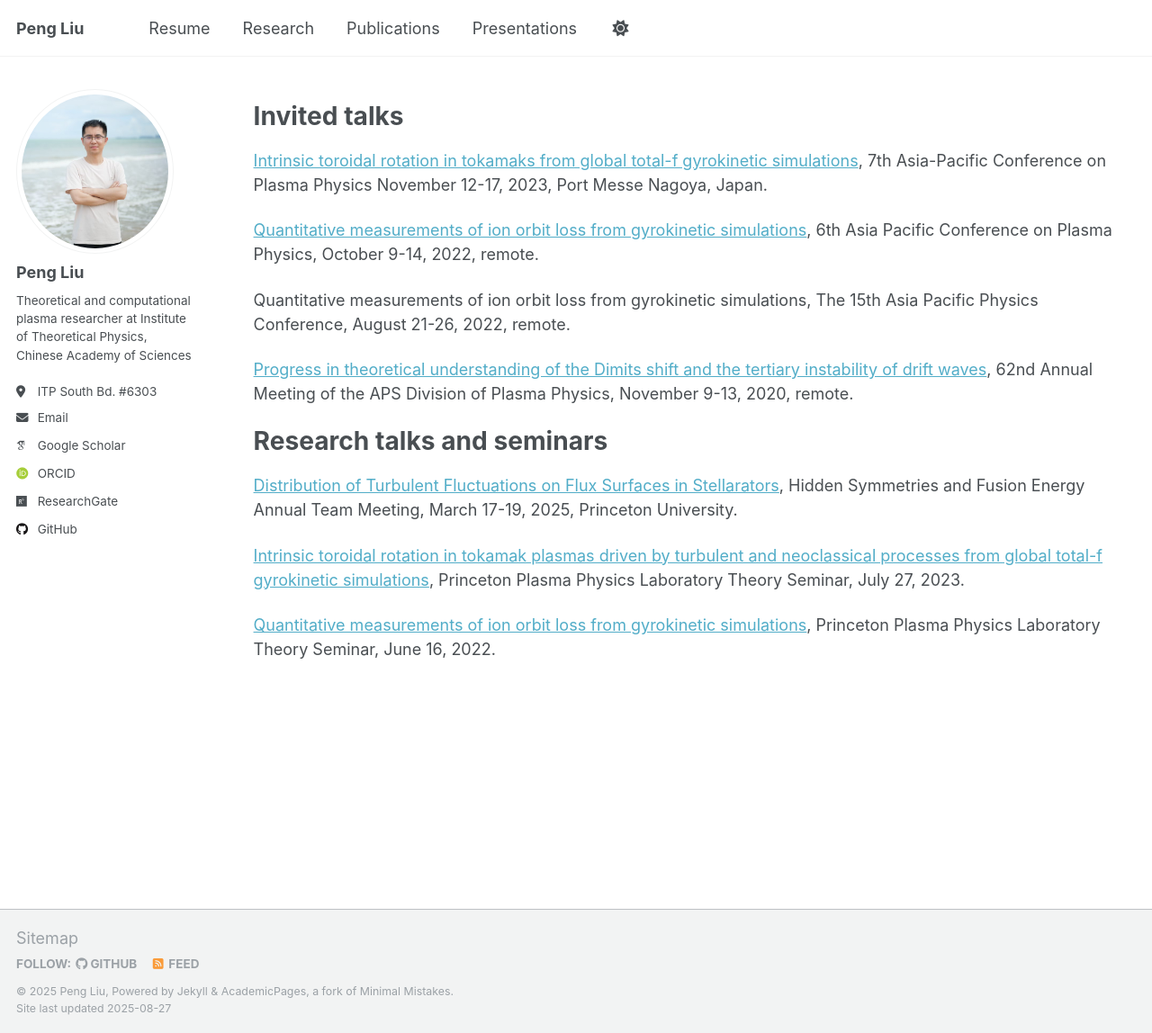
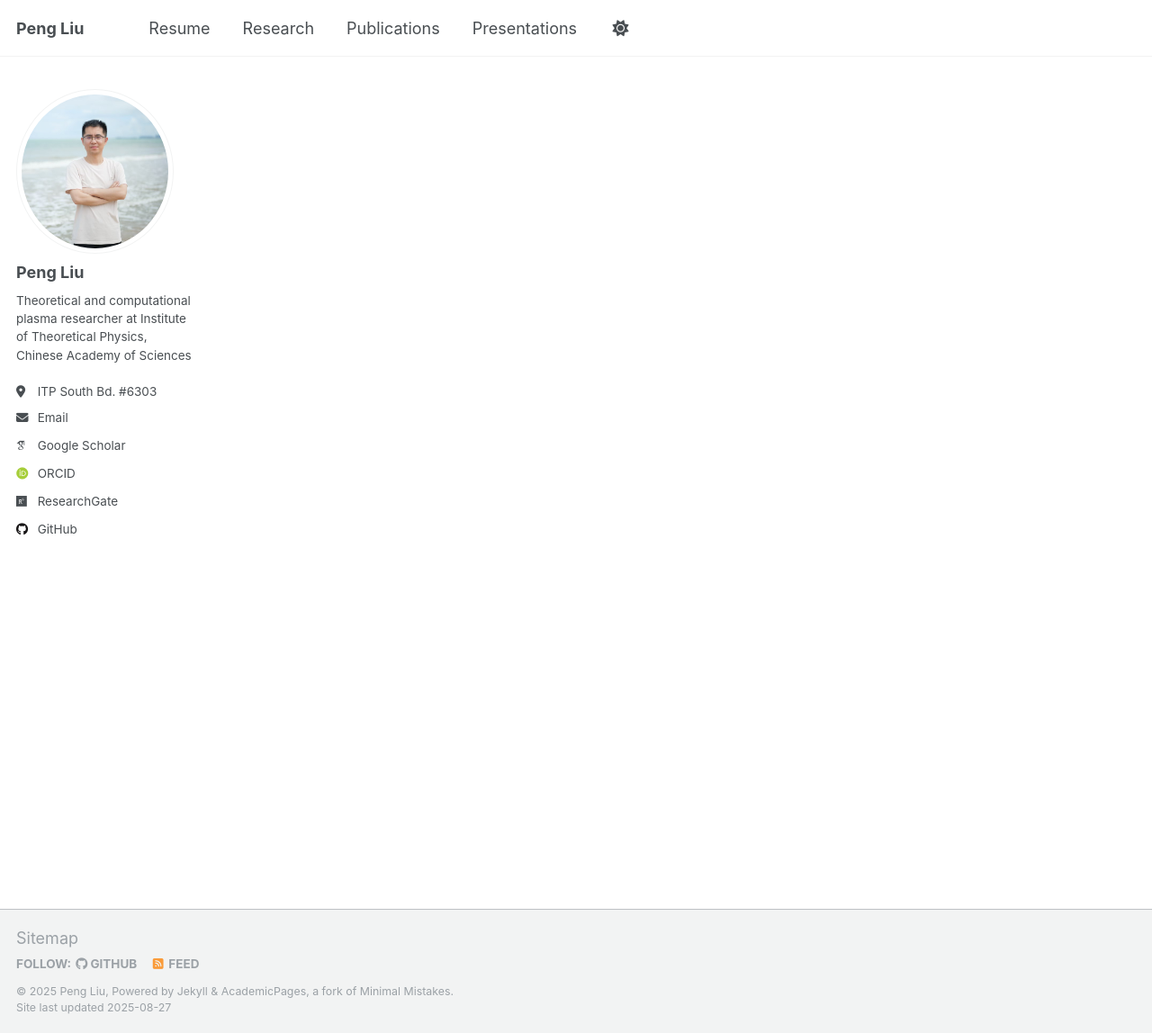
Before and after one commit to pliulfcuigithub/pliulfcuigithub.github.io, a Jekyll site: the page built from _pages/presentations.md, in a window 1280 px wide and 1148 px high. Shown: the whole window at 90% size. Built offline with Jekyll 4.4.1, drawn with Linux system fonts in a browser that asks for light colours; some web fonts are replaced.

Commit message:
Update presentations.md

```diff
--- a/_pages/presentations.md
+++ b/_pages/presentations.md
@@ -1,25 +1,10 @@
 ---
 layout: archive
-permalink: /talks/
+permalink: /Presentations/
 author_profile: true
 ---
 
 {% include base_path %}
 
-Invited talks
-======
-[Intrinsic toroidal rotation in tokamaks from global total-f gyrokinetic simulations](https://www.aappsdpp.org/DPP2023/html/3contents/pdf/5468.pdf), 7th Asia-Pacific Conference on Plasma Physics November 12-17, 2023, Port Messe Nagoya, Japan.
-
-[Quantitative measurements of ion orbit loss from gyrokinetic simulations](https://www.aappsdpp.org/DPP2022/html/3contents/pdf/topical/5279.pdf), 6th Asia Pacific Conference on Plasma Physics, October 9-14, 2022, remote.
-
-Quantitative measurements of ion orbit loss from gyrokinetic simulations, The 15th Asia Pacific Physics Conference, August 21-26, 2022, remote.
-
-[Progress in theoretical understanding of the Dimits shift and the tertiary instability of drift waves](https://meetings.aps.org/Meeting/DPP20/Session/BI02.6), 62nd Annual Meeting of the APS Division of Plasma Physics, November 9-13, 2020, remote.
-
-Research talks and seminars
-======
-[Distribution of Turbulent Fluctuations on Flux Surfaces in Stellarators](https://hiddensymmetries.princeton.edu/meetings/2025-team-meeting-mar), Hidden Symmetries and Fusion Energy Annual Team Meeting, March 17-19, 2025, Princeton University.
-
-[Intrinsic toroidal rotation in tokamak plasmas driven by turbulent and neoclassical processes from global total-f gyrokinetic simulations](https://mediacentral.princeton.edu/id/1_kyyyxo2c), Princeton Plasma Physics Laboratory Theory Seminar, July 27, 2023.
-
-[Quantitative measurements of ion orbit loss from gyrokinetic simulations](https://mediacentral.princeton.edu/id/1_e6x169fd), Princeton Plasma Physics Laboratory Theory Seminar, June 16, 2022.
+[//]: <> Invited talks and seminars
+[//]: <> ======
```
